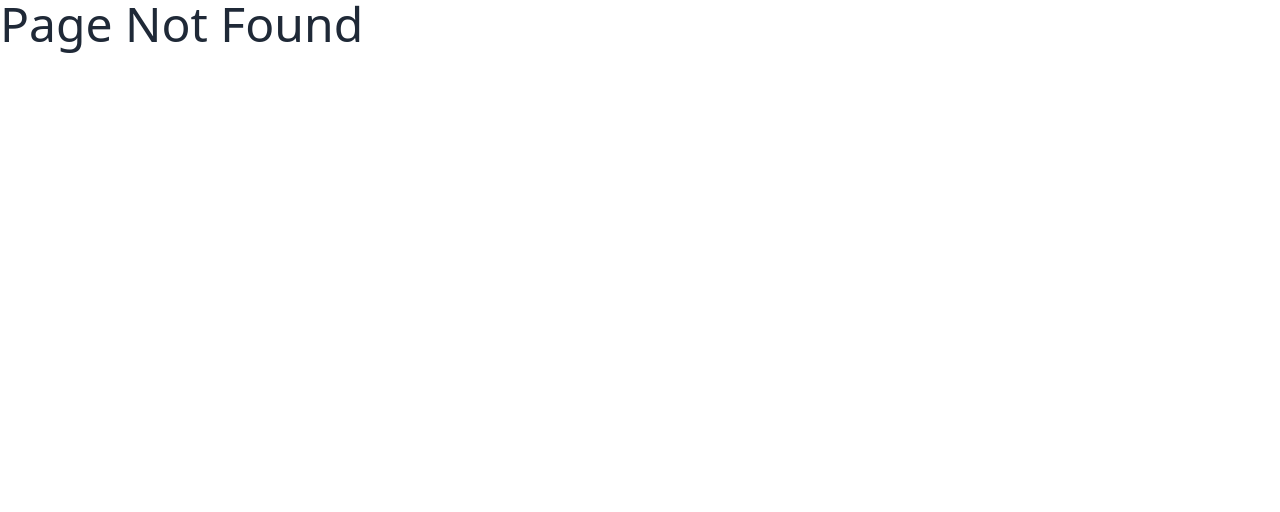
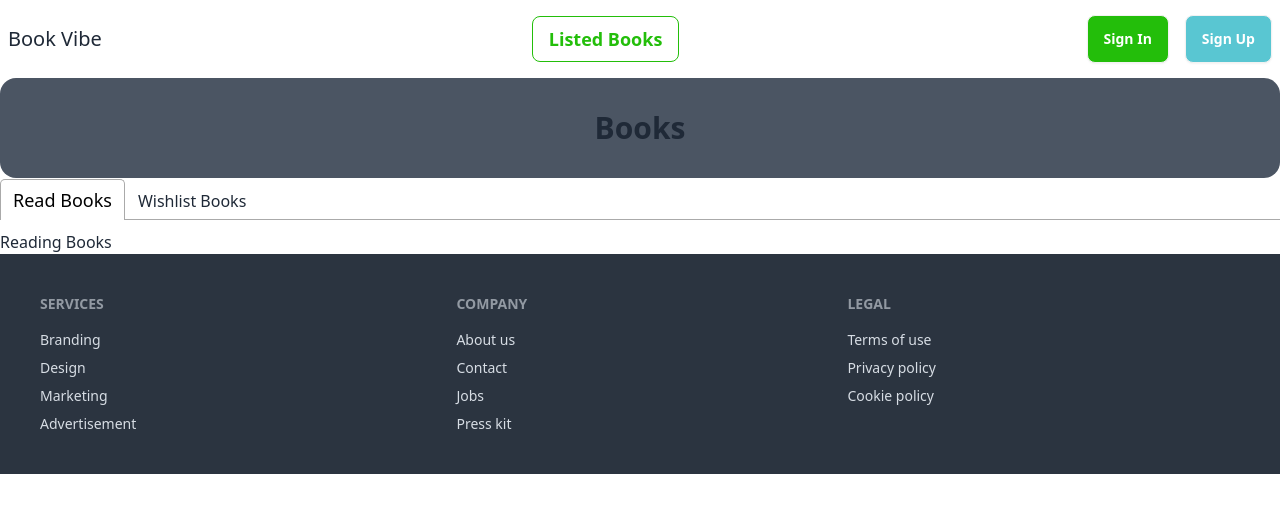
Before and after one commit to jayen123/Book-Vibe, a React (Vite) app: page /listed-books in a window 1280 px wide. Before the commit this address had no page. Shown: the top 512 px of the page. Built offline with nearby package versions, Linux system fonts and the light colour scheme.

Commit message:
add ReadBook component

```diff
--- a/package.json
+++ b/package.json
@@ -16,6 +16,7 @@
     "react-dom": "^18.3.1",
     "react-icons": "^5.3.0",
     "react-router-dom": "^6.27.0",
+    "react-tabs": "^6.0.2",
     "sort-by": "^1.2.0"
   },
   "devDependencies": {
--- /dev/null
+++ b/src/components/ListedBooks/ListedBooks.jsx
@@ -0,0 +1,46 @@
+import { useLoaderData } from "react-router-dom";
+import { Tab, Tabs, TabList, TabPanel } from "react-tabs";
+import "react-tabs/style/react-tabs.css";
+import { getReadList, getWishlist } from "../../utility/addToDb";
+import ReadBook from "../ReadBook/ReadBook";
+export default function ListedBooks() {
+  const books = useLoaderData();
+  const dbReadBooks = getReadList();
+  const dbWishedBooks = getWishlist();
+
+  const dbReadBooksId = dbReadBooks.map((book) => parseInt(book));
+  const dbWishedBooksId = dbWishedBooks.map((book) => parseInt(book));
+
+  const readBooks = books.filter((book) => dbReadBooksId.includes(book.bookId));
+  console.log("🚀 ~ ListedBooks ~ readBooks:", readBooks);
+  const wishlistBooks = books.filter((book) =>
+    dbWishedBooksId.includes(book.bookId)
+  );
+  console.log("🚀 ~ ListedBooks ~ wishlistBooks:", wishlistBooks);
+
+  return (
+    <div>
+      <h1 className="text-3xl font-bold text-center py-8 bg-gray-600 rounded-2xl">
+        Books
+      </h1>
+      <div>
+        <Tabs>
+          <TabList>
+            <Tab>Read Books</Tab>
+            <Tab>Wishlist Books</Tab>
+          </TabList>
+
+          <TabPanel>
+            <h2>Reading Books</h2>
+            {readBooks.map((book) => (
+              <ReadBook key={book.bookId} book={book} />
+            ))}
+          </TabPanel>
+          <TabPanel>
+            <h2>Any content 2</h2>
+          </TabPanel>
+        </Tabs>
+      </div>
+    </div>
+  );
+}
--- a/src/components/Navbar/Navbar.jsx
+++ b/src/components/Navbar/Navbar.jsx
@@ -1,4 +1,4 @@
-import { NavLink } from "react-router-dom";
+import { Link, NavLink } from "react-router-dom";
 import Button from "../Button/Button";
 
 export default function Navbar() {
@@ -42,7 +42,9 @@ export default function Navbar() {
             {links}
           </ul>
         </div>
-        <a className="btn btn-ghost text-xl">Book Vibe</a>
+        <Link to="/" className="text-xl">
+          Book Vibe
+        </Link>
       </div>
       <div className="navbar-center hidden lg:flex">
         <ul className="menu menu-horizontal px-1 gap-4">{links}</ul>
--- /dev/null
+++ b/src/components/ReadBook/ReadBook.jsx
@@ -0,0 +1,8 @@
+import React from 'react'
+
+export default function ReadBook({ book }) {
+    const {} = book;
+  return (
+    <div>ReadBook</div>
+  )
+}
--- a/src/index.css
+++ b/src/index.css
@@ -8,3 +8,9 @@
 .menu li > *:not(ul, .menu-title, details, .btn):active, .menu li > *:not(ul, .menu-title, details, .btn).active, .menu li > details > summary:active{
     @apply bg-transparent text-[#23BE0A] border border-[#23BE0A] font-semibold;
 }
+.react-tabs__tab--selected{
+    @apply text-lg
+}
+.react-tabs__tab:focus:after {
+    content: none !important;
+}
--- a/src/main.jsx
+++ b/src/main.jsx
@@ -6,6 +6,7 @@ import Root from "./components/Root/Root.jsx";
 import ErrorPage from "./components/ErrorPage/ErrorPage.jsx";
 import Home from "./components/Home/Home.jsx";
 import BookDetail from "./components/BookDetail/BookDetail.jsx";
+import ListedBooks from "./components/ListedBooks/ListedBooks.jsx";
 
 const router = createBrowserRouter([
   {
@@ -16,6 +17,15 @@ const router = createBrowserRouter([
       {
         path: "/",
         element: <Home />,
+      },
+      {
+        path: "/listed-books",
+        element: <ListedBooks />,
+        loader: () => fetch("/public/booksData.json"),
+      },
+      {
+        path: "/dashboard",
+        element: <h2>DashBoard</h2>,
       },
       {
         path: "/books/:bookId",
--- a/src/utility/addToDb.js
+++ b/src/utility/addToDb.js
@@ -36,4 +36,4 @@ const addReadList = (id) => {
   localStorage.setItem("read-list", storedReadListStr);
 };
 
-export { addReadList, addWishlist };
+export { addReadList, addWishlist, getReadList, getWishlist };
```
Also changed, not shown: 1 other file (tests, documents, lock files or other folders).
